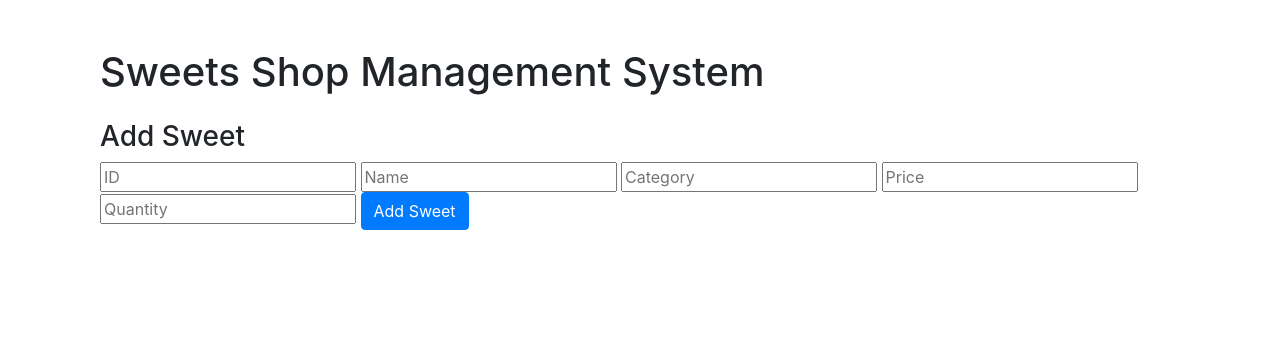
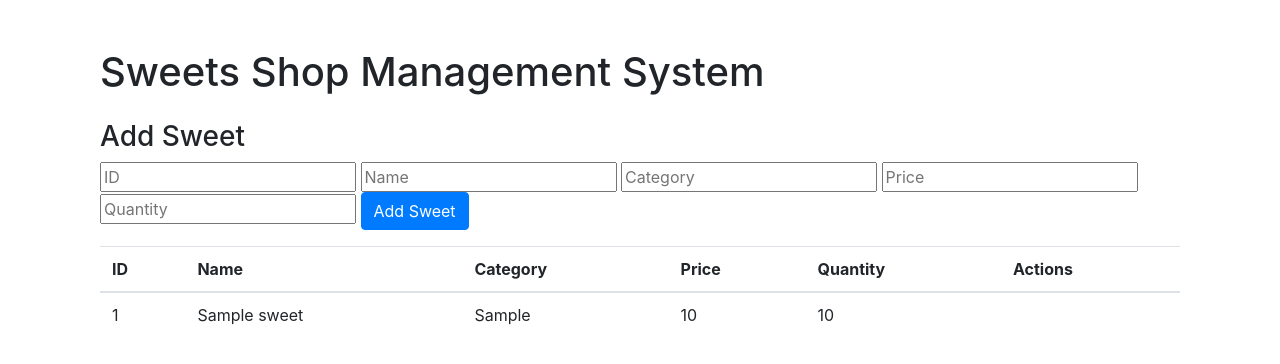
Before and after one commit to Krunaldhanani005/Sweet_Shop_Management_System-, a Flask app: page / in a window 1280 px wide. Shown: the top 364 px of the page. Run offline with Flask 3, Linux system fonts and the light colour scheme; tables that the repository leaves empty or names only in its code hold one stand-in row (values such as "Sample post"); some libraries are stand-ins or nearby versions.

Commit message:
Diplaying list of sweets which was added

```diff
--- a/templates/index.html
+++ b/templates/index.html
@@ -26,6 +26,30 @@
             <input type="number" name="quantity" placeholder="Quantity" required>
             <button type="submit" class="btn btn-primary">Add Sweet</button>
         </form>
+         <table class="table">                <!-- Table displaying list of sweets -->
+            <thead>
+                <tr>
+                    <th>ID</th>
+                    <th>Name</th>
+                    <th>Category</th>
+                    <th>Price</th>
+                    <th>Quantity</th>
+                    <th>Actions</th>
+                </tr>
+            </thead>
+            <tbody>
+                {% for sweet in sweets %}
+                <tr>
+                    <td>{{ sweet.id }}</td>
+                    <td>{{ sweet.name }}</td>
+                    <td>{{ sweet.category }}</td>
+                    <td>{{ sweet.price }}</td>
+                    <td>{{ sweet.quantity }}</td>
+                </tr>
+                {% endfor %}
+            </tbody>
+        </table>
+    </div>
     </div>
 </body>
 </html>
```
